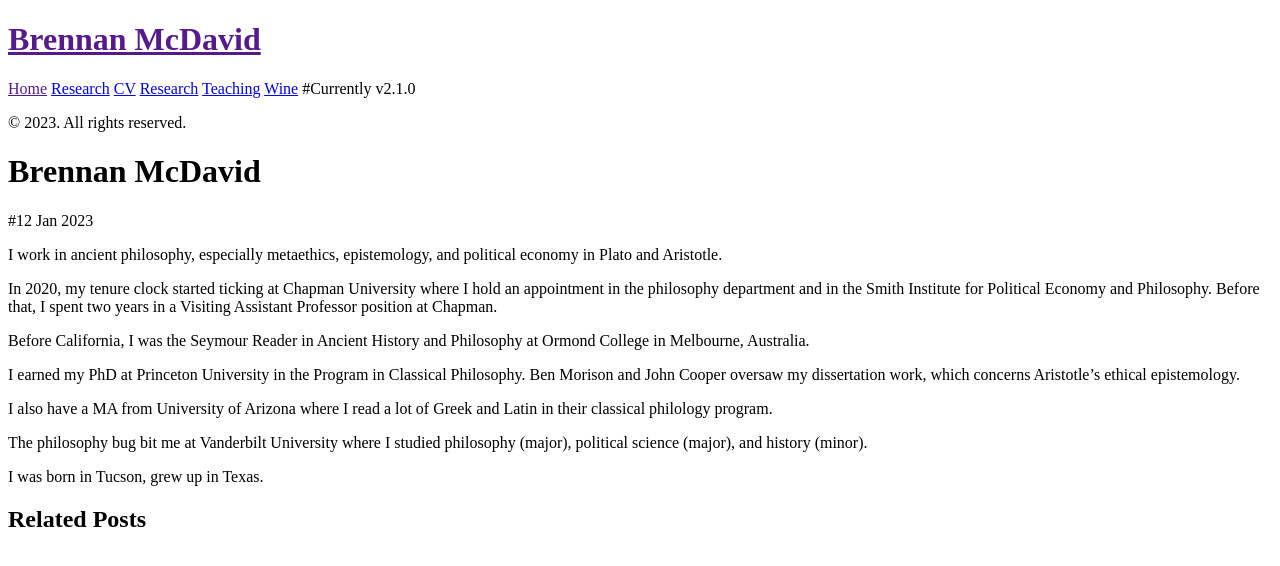
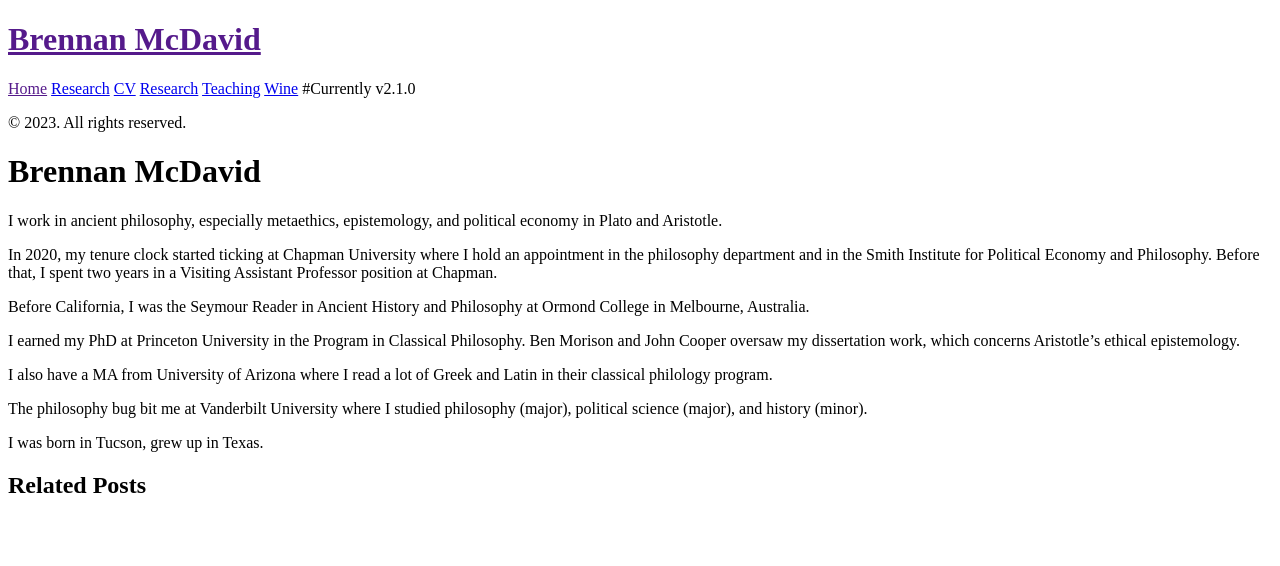
Before and after one commit to bkmcdavid/bkmcdavid.github.io, a Jekyll site: the page built from _posts/2023-01-12-bio.md, in a window 1280 px wide. Shown: the top 566 px of the page. Built offline with Jekyll 4.4.1, drawn with Linux system fonts in a browser that asks for light colours.

Commit message:
comment out date

```diff
--- a/_layouts/post.html
+++ b/_layouts/post.html
@@ -4,7 +4,7 @@
 
 <div class="post">
   <h1 class="post-title">{{ page.title }}</h1>
-  #<span class="post-date">{{ page.date | date_to_string }}</span>
+  <!--<span class="post-date">{{ page.date | date_to_string }}</span>-->
   {{ content }}
 </div>
 
```
